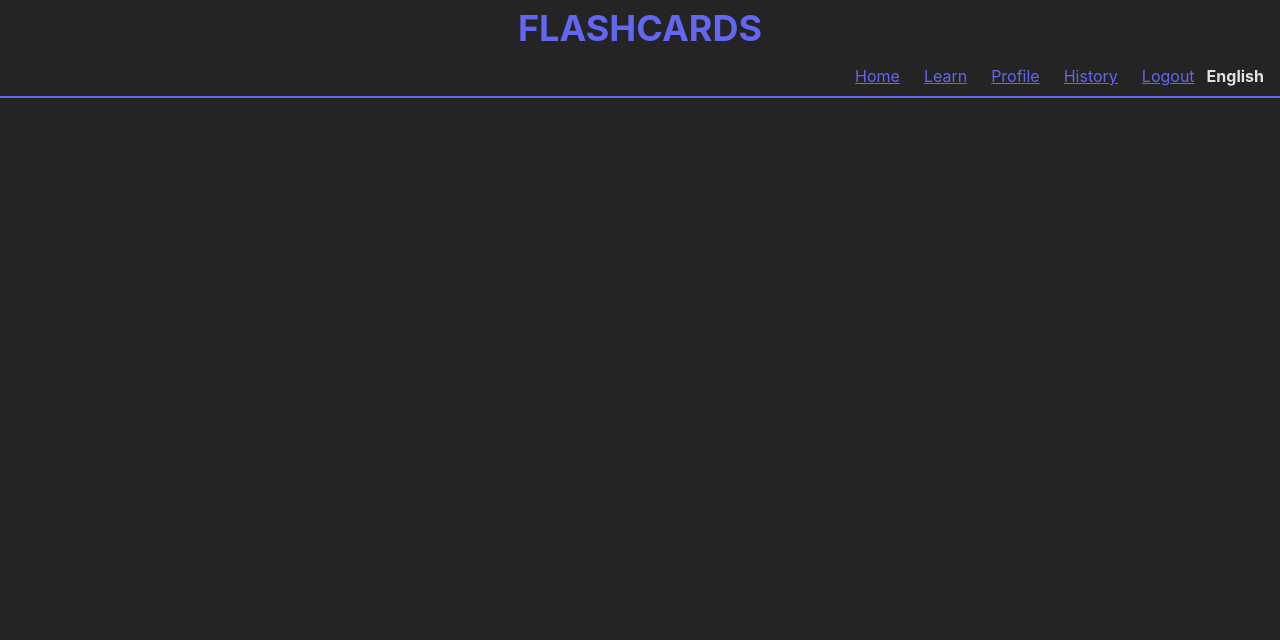
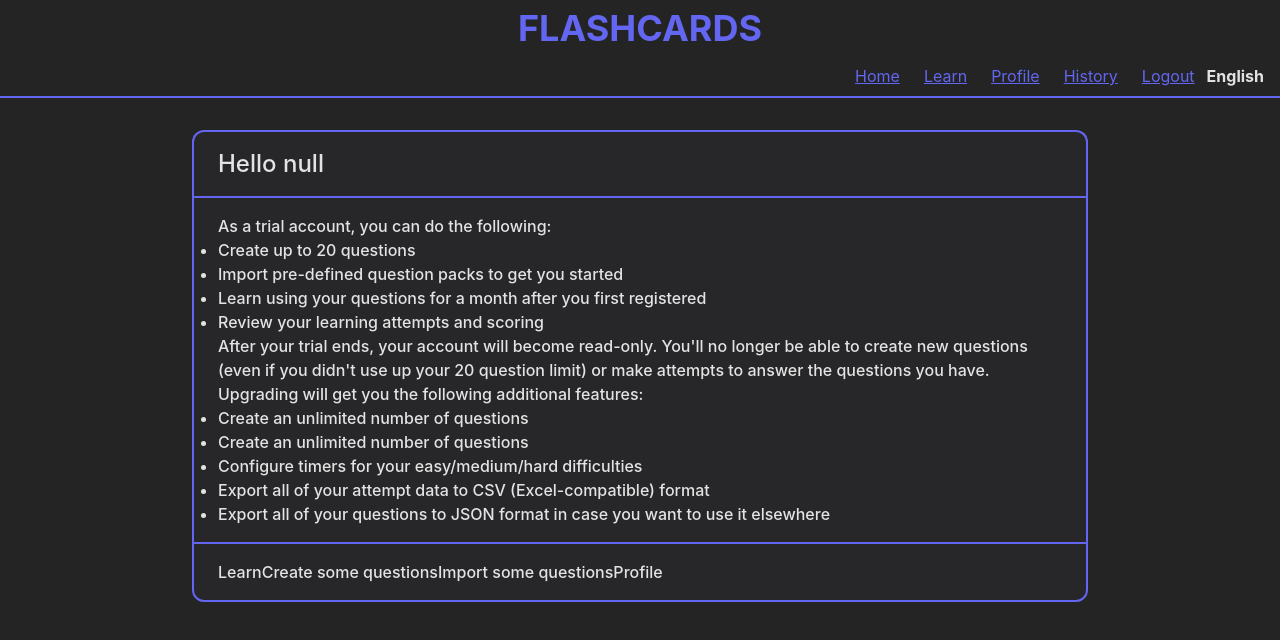
Before and after one commit to bstapleton/flashcards-vite, a React (Vite) app: page /authed in a window 1280 px wide. Shown: the top 640 px of the page. Built offline with nearby package versions, Linux system fonts and the light colour scheme; sample sign-in values are in the browser's storage.

Commit message:
Added an authed page when logging in successfully
Provides details of what each account type can do depending on the response from the API when you log in successfully.

```diff
--- a/src/components/LoginForm/LoginForm.tsx
+++ b/src/components/LoginForm/LoginForm.tsx
@@ -38,6 +38,8 @@ const LoginForm = () => {
 
             if (data.token) {
                 localStorage.setItem('token', data.token)
+                localStorage.setItem('display_name', data.display_name)
+                localStorage.setItem('is_trial_user', data.is_trial_user)
                 dispatch(login())
             } else {
                 setError(data);
@@ -47,7 +49,7 @@ const LoginForm = () => {
         } finally {
             setLoading(false);
             if (localStorage.getItem('token')) {
-                navigate('/learn');
+                navigate('/authed');
             }
         }
     }
--- a/src/i18n.ts
+++ b/src/i18n.ts
@@ -21,11 +21,14 @@ i18n
                 translation: {
                     home: 'Home',
                     learn: 'Learn',
+                    import: 'Import some questions',
                     login: 'Login',
                     profile: 'Profile',
                     history: 'History',
                     register: 'Register',
+                    create_questions: 'Create some questions',
                     logout: 'Logout',
+                    hello: 'Hello',
                     correctness: 'Correctness',
                     correctness_matrix: {
                         complete: 'Completely correct',
@@ -77,7 +80,25 @@ i18n
                     history_description: 'The data displayed here is correct as of the time you submitted your answer/s. Since both question and answer data can be changed by yourself at any time, this reflects your progress more accurately.',
                     errors: {
                         password_mismatch: 'Passwords do not match'
-                    }
+                    },
+                    features: {
+                        review: 'Review your learning attempts and scoring',
+                        import: 'Import pre-defined question packs to get you started',
+                        trial: 'As a trial account, you can do the following:',
+                        advanced: 'As an advanced user, you can do the following:',
+                    },
+                    trial_features: {
+                        limit: 'Create up to 20 questions',
+                        learn: 'Learn using your questions for a month after you first registered',
+                    },
+                    advanced_features: {
+                        limit: 'Create an unlimited number of questions',
+                        learn: 'Learn using your questions for as long as you want while your account is active',
+                        configure_timers: 'Configure timers for your easy/medium/hard difficulties',
+                        export_attempts: 'Export all of your attempt data to CSV (Excel-compatible) format',
+                        export_json: 'Export all of your questions to JSON format in case you want to use it elsewhere'
+                    },
+                    after_trial_ends: 'After your trial ends, your account will become read-only. You\'ll no longer be able to create new questions (even if you didn\'t use up your 20 question limit) or make attempts to answer the questions you have. Upgrading will get you the following additional features:'
                 }
             },
         }
--- a/src/main.tsx
+++ b/src/main.tsx
@@ -11,6 +11,10 @@ import React from 'react';
 import './i18n.ts';
 import store from "./store.ts";
 import {Provider} from "react-redux";
+import Import from "./pages/Import.tsx";
+import Create from "./pages/Create.tsx";
+import Profile from "./pages/Profile.tsx";
+import Authed from "./pages/Authed.tsx";
 
 createRoot(document.getElementById('root')!).render(
     <React.StrictMode>
@@ -24,6 +28,10 @@ createRoot(document.getElementById('root')!).render(
                     <Route path="history" element={<History />} />
                     <Route path="login" element={<Login />} />
                     <Route path="register" element={<Register />} />
+                    <Route path="authed" element={<Authed />} />
+                    <Route path="import" element={<Import />} />
+                    <Route path="create" element={<Create />} />
+                    <Route path="profile" element={<Profile />} />
                 </Routes>
             </BrowserRouter>
         </Provider>
--- /dev/null
+++ b/src/pages/Authed.tsx
@@ -0,0 +1,70 @@
+import {useSelector} from "react-redux";
+import {useEffect} from "react";
+import {useNavigate} from "react-router";
+import {useTranslation} from "react-i18next";
+import styles from "../components/card/Card.module.css";
+
+const Authed = () => {
+    const { t } = useTranslation();
+    const navigate = useNavigate();
+    const isLoggedIn = useSelector((state: { login: { value: boolean; }; }) => state.login.value);
+    const isTrialUser = useSelector((state: { login: { isTrial: boolean; }; }) => state.login.isTrial);
+
+    useEffect(() => {
+        if (!isLoggedIn) {
+            navigate('/login');
+        }
+    }, []);
+
+    return (
+        <main>
+            <div className={styles.card}>
+                <header>
+                    <h1>{t('hello') + ' ' + localStorage.getItem('display_name') }</h1>
+                </header>
+                <div className={styles.bodyFull}>
+                    {!isTrialUser ? (
+                        <div>
+                            <p>{t('features.advanced')}</p>
+                            <ul className={'list-disc'}>
+                                <li>{t('advanced_features.limit')}</li>
+                                <li>{t('features.import')}</li>
+                                <li>{t('advanced_features.limit')}</li>
+                                <li>{t('features.review')}</li>
+                                <li>{t('advanced_features.configure_timers')}</li>
+                                <li>{t('advanced_features.export_attempts')}</li>
+                                <li>{t('advanced_features.export_json')}</li>
+                            </ul>
+                        </div>
+                    ) : (
+                        <div>
+                            <p>{t('features.trial')}</p>
+                            <ul className={'list-disc'}>
+                                <li>{t('trial_features.limit')}</li>
+                                <li>{t('features.import')}</li>
+                                <li>{t('trial_features.learn')}</li>
+                                <li>{t('features.review')}</li>
+                            </ul>
+                            <p>{t('after_trial_ends')}</p>
+                            <ul className={'list-disc'}>
+                                <li>{t('advanced_features.limit')}</li>
+                                <li>{t('advanced_features.limit')}</li>
+                                <li>{t('advanced_features.configure_timers')}</li>
+                                <li>{t('advanced_features.export_attempts')}</li>
+                                <li>{t('advanced_features.export_json')}</li>
+                            </ul>
+                        </div>
+                    )}
+                </div>
+                <footer>
+                    <a className={'link'} href={'/learn'}>{t('learn')}</a>
+                    <a className={'link'} href={'/create'}>{t('create_questions')}</a>
+                    <a className={'link'} href={'/import'}>{t('import')}</a>
+                    <a className={'link'} href={'/profile'}>{t('profile')}</a>
+                </footer>
+            </div>
+        </main>
+    );
+}
+
+export default Authed;
--- a/src/store/loginSlice.ts
+++ b/src/store/loginSlice.ts
@@ -3,14 +3,17 @@ import {createSlice} from "@reduxjs/toolkit";
 export const loginSlice = createSlice({
     name: 'login',
     initialState: {
-        value: !!localStorage.getItem('token')
+        value: !!localStorage.getItem('token'),
+        isTrial: !!localStorage.getItem('is_trial_user')
     },
     reducers: {
         login: state => {
             state.value = true
+            state.isTrial = true
         },
         logout: state => {
             state.value = false
+            state.isTrial = false
         }
     }
 });
```
